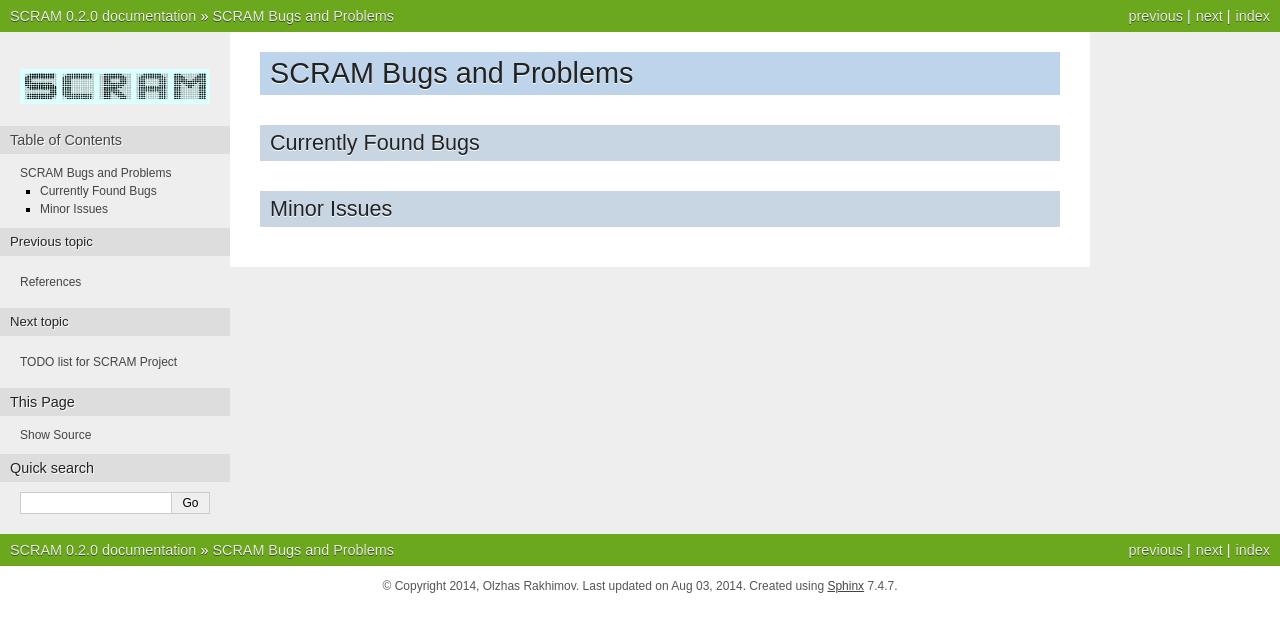
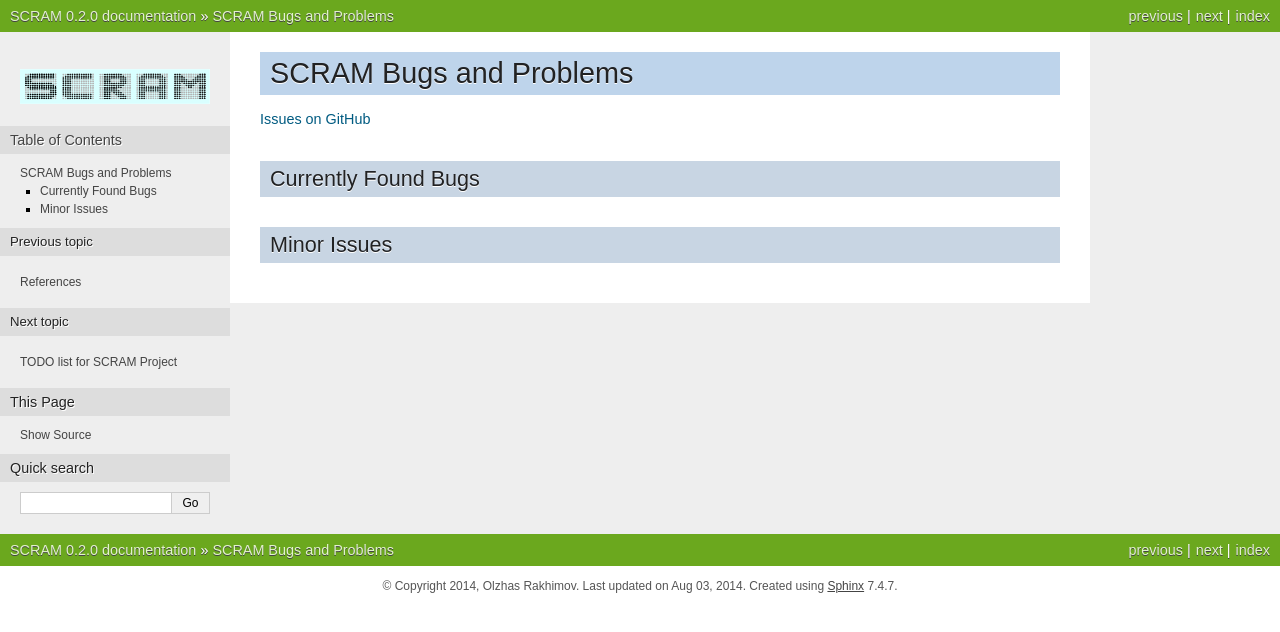
Before and after one commit to rakhimov/scram, a Sphinx documentation site: the page built from source/doc/bugs.rst, in a window 1280 px wide. Shown: the top 632 px of the page. Built offline with Sphinx 7.4.7, drawn with Linux system fonts in a browser that asks for light colours; formulas are drawn with MathJax 3.

Commit message:
Add links to github issues.

```diff
--- a/source/doc/bugs.rst
+++ b/source/doc/bugs.rst
@@ -1,6 +1,8 @@
 ###################################
 SCRAM Bugs and Problems
 ###################################
+
+`Issues on GitHub <https://github.com/rakhimov/SCRAM/issues>`_
 
 Currently Found Bugs
 ====================
--- a/source/doc/todo.rst
+++ b/source/doc/todo.rst
@@ -7,6 +7,8 @@ TODO list for SCRAM Project
 
 Currently Low Hanging Fruits
 ============================
+
+- `Issues on GitHub <https://github.com/rakhimov/SCRAM/issues>`_
 
 - Minimal cut set input file as an alternative to a tree file. *Moderate*
 
```
